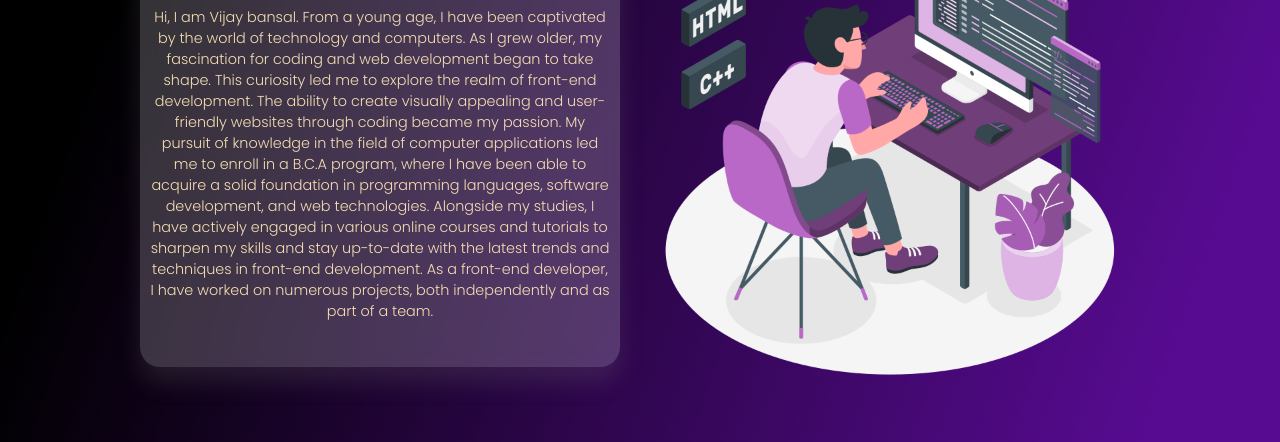
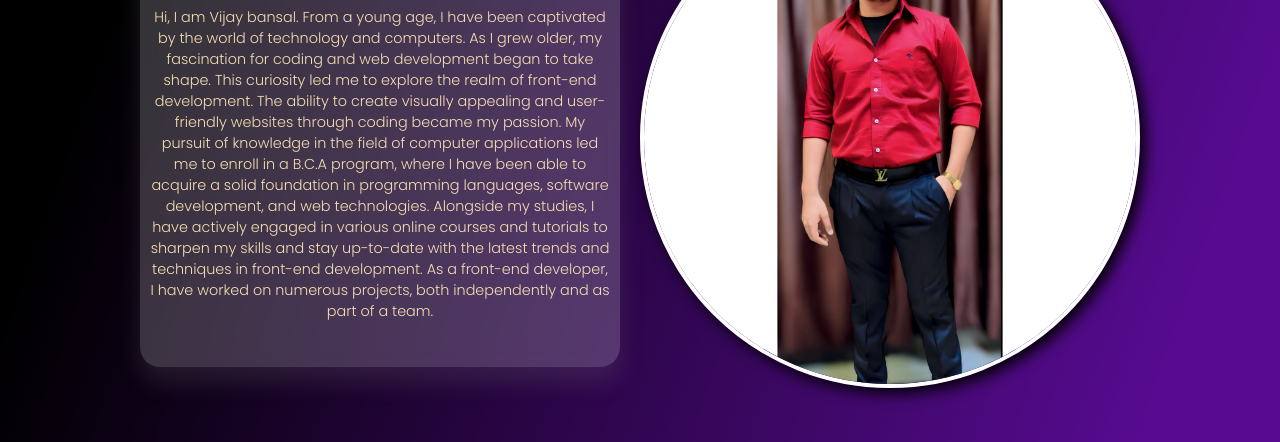
Before and after one commit to VijayBansal2004/MyPortfolio, a plain HTML site: page About.html in a window 1280 px wide. Shown: the part 226-668 px from the top of the page. Drawn offline with Linux system fonts and the light colour scheme.

Commit message:
replace about page img

```diff
--- a/About.html
+++ b/About.html
@@ -8,6 +8,14 @@
     <link rel="stylesheet" href="style.css" />
     <link rel="stylesheet" href="media.css" />
     <link rel="shortcut icon" href="icon.jpg" type="image/x-icon">
+    <style>
+      .image img{
+        border-radius: 300px;
+        /* width: 440px; */
+        border: 4px solid white;
+        box-shadow: 5px 5px 15px;
+      }
+      </style>
   </head>
   <body>
     <header>
@@ -53,7 +61,7 @@
           </p>
         </div>
         <div class="image">
-          <img src="programmingImg2.png" alt="" />
+          <img src="programmingImg2.jpg" alt="" />
         </div>
       </div>
     </main>
```
Also changed, not shown: programmingImg1.png (renamed from programmingImg2.png), programmingImg2.jpg (added).
